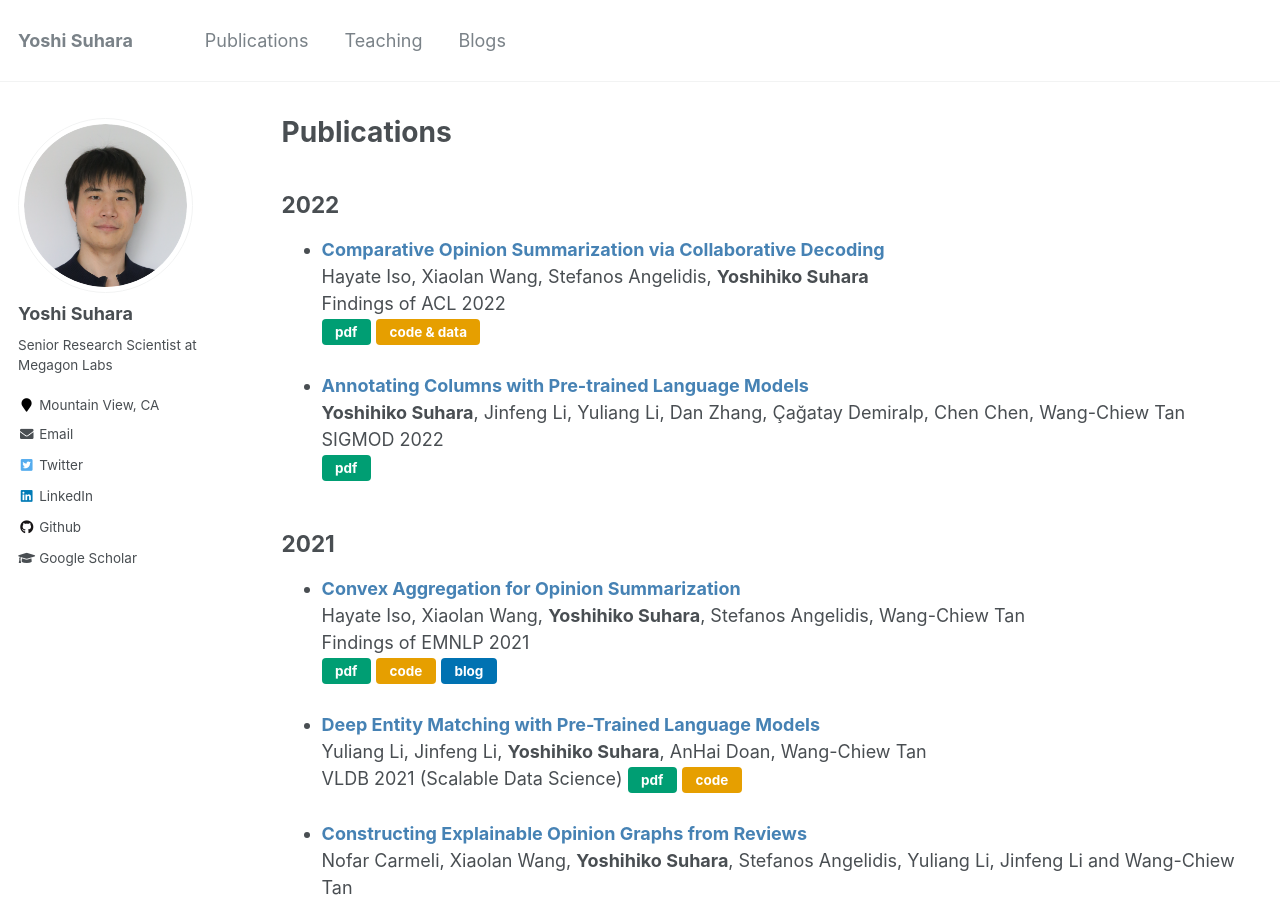
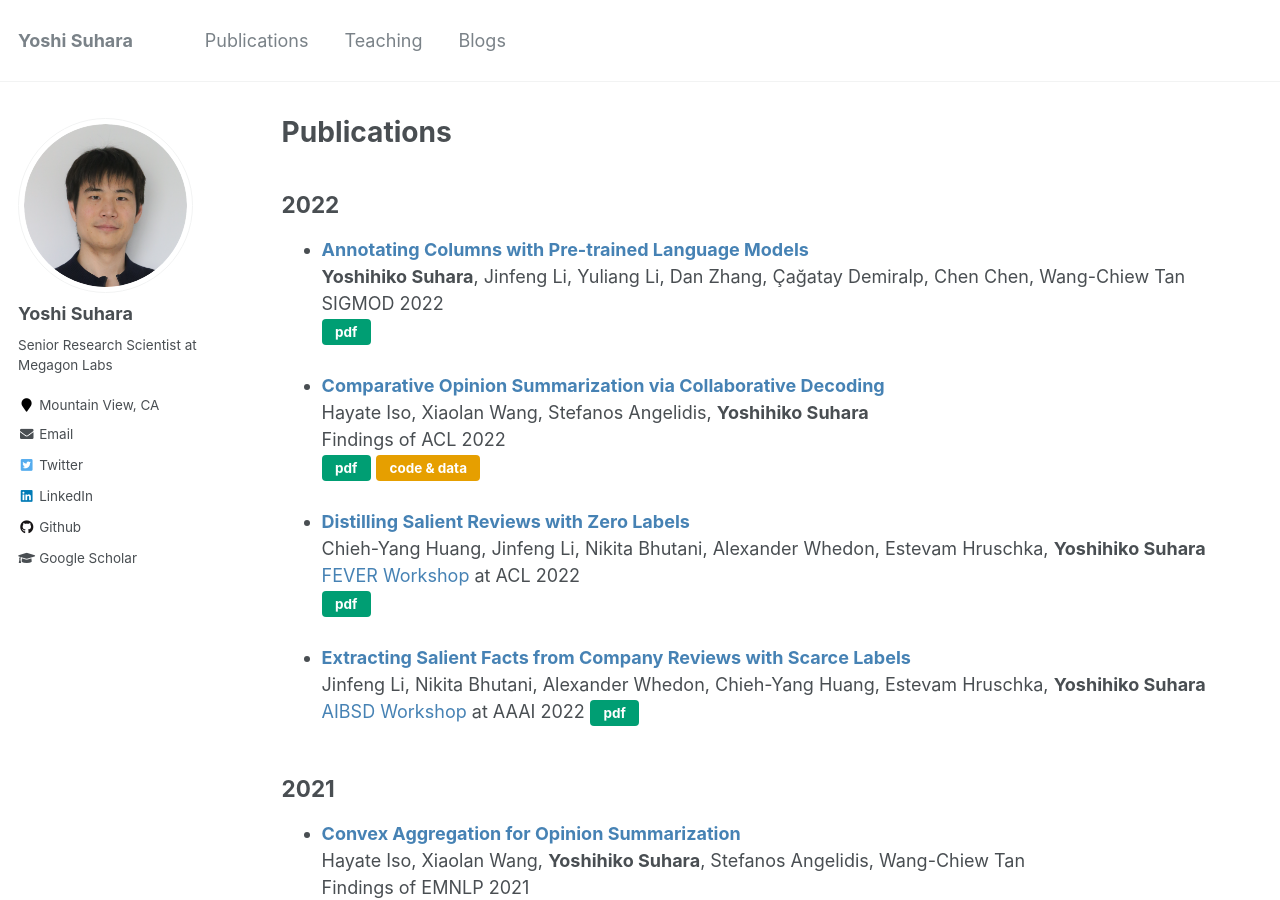
Before and after one commit to suhara/suhara.github.io, a Jekyll site: the page built from _pages/publications.md, in a window 1280 px wide and 900 px high. Built offline with Jekyll 4.4.1, drawn with Linux system fonts in a browser that asks for light colours.

Commit message:
Update publications

```diff
--- a/_pages/publications.md
+++ b/_pages/publications.md
@@ -14,17 +14,28 @@ author_profile: true
 
 ## 2022
 
+- [__Annotating Columns with Pre-trained Language Models__](https://arxiv.org/abs/2104.01785)
+__Yoshihiko Suhara__, Jinfeng Li, Yuliang Li, Dan Zhang, Çağatay Demiralp, Chen Chen, Wang-Chiew Tan
+SIGMOD 2022
+[pdf](https://arxiv.org/abs/2104.01785){:class="btn btn-pdf"}
+
 - [__Comparative Opinion Summarization via Collaborative Decoding__](https://arxiv.org/abs/2110.07520)
 Hayate Iso, Xiaolan Wang, Stefanos Angelidis, __Yoshihiko Suhara__
 Findings of ACL 2022
 [pdf](https://arxiv.org/abs/2110.07520){:class="btn btn-pdf"}
 [code & data](https://github.com/megagonlabs/cocosum){:class="btn btn-code"}
 
+- [__Distilling Salient Reviews with Zero Labels__]()
+Chieh-Yang Huang, Jinfeng Li, Nikita Bhutani, Alexander Whedon, Estevam Hruschka, __Yoshihiko Suhara__
+[FEVER Workshop](https://fever.ai/workshop.html) at ACL 2022
+[pdf](){:class="btn btn-pdf"}
 
-- [__Annotating Columns with Pre-trained Language Models__](https://arxiv.org/abs/2104.01785)
-__Yoshihiko Suhara__, Jinfeng Li, Yuliang Li, Dan Zhang, Çağatay Demiralp, Chen Chen, Wang-Chiew Tan
-SIGMOD 2022
-[pdf](https://arxiv.org/abs/2104.01785){:class="btn btn-pdf"}
+- [__Extracting Salient Facts from Company Reviews with Scarce Labels__]()
+Jinfeng Li, Nikita Bhutani, Alexander Whedon, Chieh-Yang Huang, Estevam Hruschka, __Yoshihiko Suhara__
+[AIBSD Workshop](https://aibsdworkshop.github.io/2022/index.html) at AAAI 2022
+[pdf](){:class="btn btn-pdf"}
+
+
 
 
 ## 2021
```
